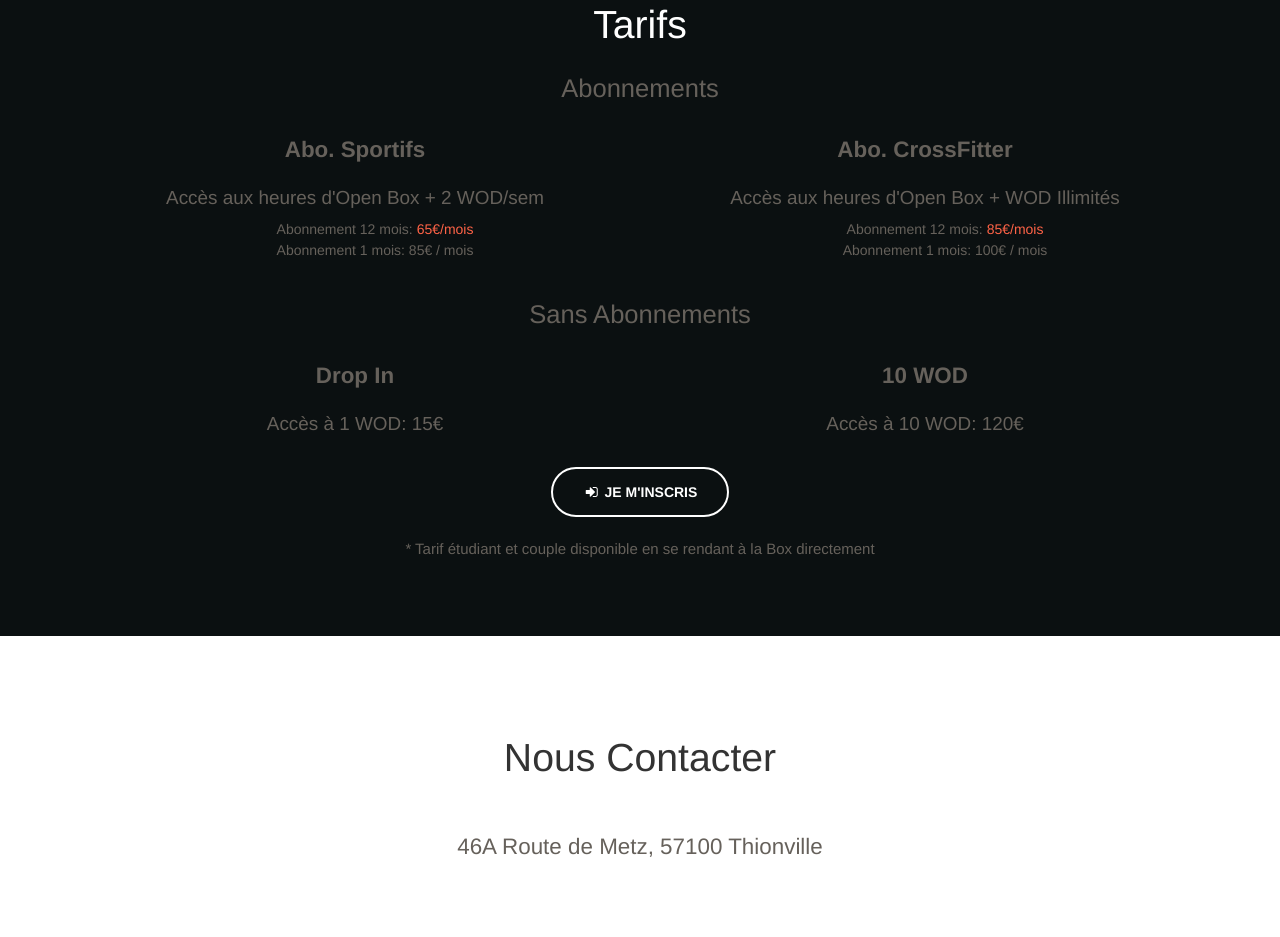
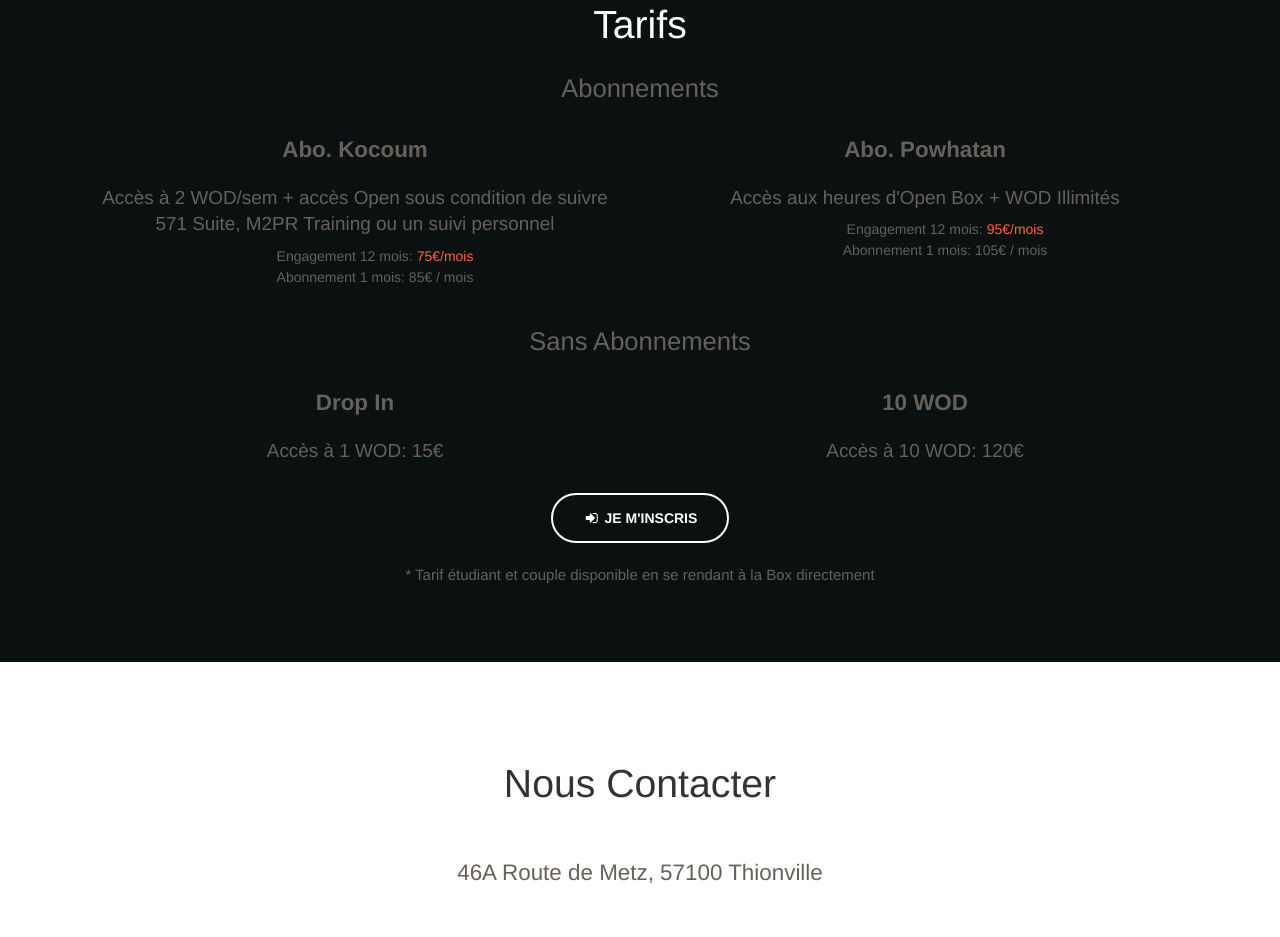
Before and after one commit to Tamir57/crossfit571, a plain HTML site: page index.html in a window 1280 px wide. Shown: the part 3435-4372 px from the top of the page. Drawn offline with Linux system fonts and the light colour scheme; grey boxes are pictures that could not be loaded.

Commit message:
Mise à jour des prix

```diff
--- a/index.html
+++ b/index.html
@@ -398,22 +398,22 @@
                 <h3> Abonnements </h3>
 				<div class="row">
     				<div class="col-md">
-                        <h4 class="tarif"> Abo. Sportifs </h4>
+                        <h4 class="tarif"> Abo. Kocoum </h4>
                         <br>
-                        <h5> Accès aux heures d'Open Box + <b>2</b> WOD/sem </h5>
+                        <h5> Accès à <b>2</b> WOD/sem + accès Open sous condition de suivre 571 Suite, M2PR Training ou un suivi personnel </h5>
                         <ul class="ul-tarifs">
-                            <li>Abonnement 12 mois: <b style="color: tomato">65€/mois</b></li>
+                            <li>Engagement 12 mois: <b style="color: tomato">75€/mois</b></li>
                             <li>Abonnement 1 mois: 85€ / mois</li>
                         </ul>
                     </div>
 
     				<div class="col-md">
-                        <h4 class="tarif"> Abo. CrossFitter </h4>
+                        <h4 class="tarif"> Abo. Powhatan </h4>
                         <br>
                         <h5> Accès aux heures d'Open Box + WOD <b>Illimités</b> </h5>
                         <ul class="ul-tarifs">
-                            <li>Abonnement 12 mois: <b style="color:tomato">85€/mois</b></li>
-                            <li>Abonnement 1 mois: 100€ / mois</li>
+                            <li>Engagement 12 mois: <b style="color:tomato">95€/mois</b></li>
+                            <li>Abonnement 1 mois: 105€ / mois</li>
                         </ul>
                     </div>
                 </div>
```
Also changed, not shown: 57-throwdown.html (+4 -4 lines).
